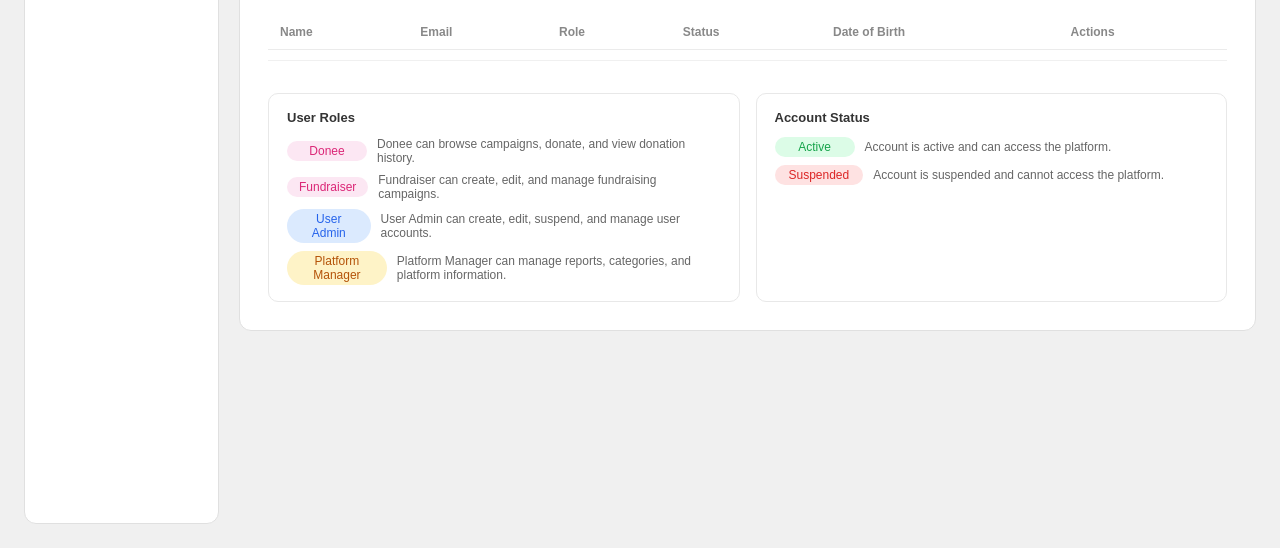
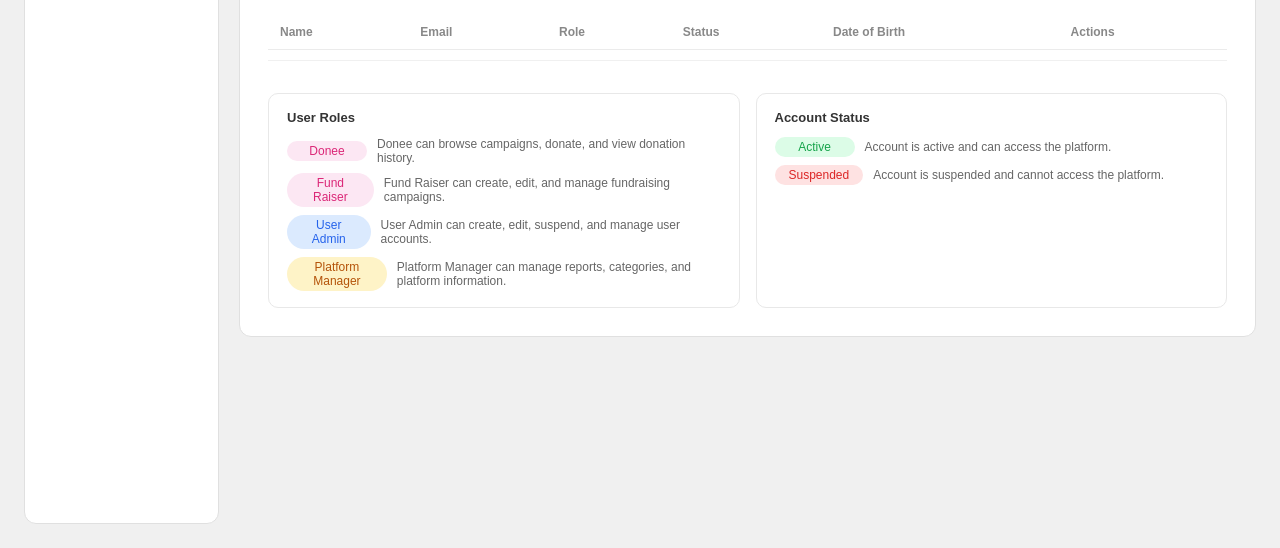
Before and after one commit to Axelxqy/Funded, a website: page boundary/Usermanagement.html in a window 1280 px wide. Shown: the part 252-800 px from the top of the page. Drawn offline with Linux system fonts and the light colour scheme; no server answers.

Commit message:
use this

```diff
--- a/boundary/Usermanagement.html
+++ b/boundary/Usermanagement.html
@@ -158,8 +158,8 @@
           </div>
 
           <div class="legend-item">
-            <span class="badge badge-fundraiser">Fundraiser</span>
-            <span>Fundraiser can create, edit, and manage fundraising campaigns.</span>
+            <span class="badge badge-fundraiser">Fund Raiser</span>
+            <span>Fund Raiser can create, edit, and manage fundraising campaigns.</span>
           </div>
 
           <div class="legend-item">
```
